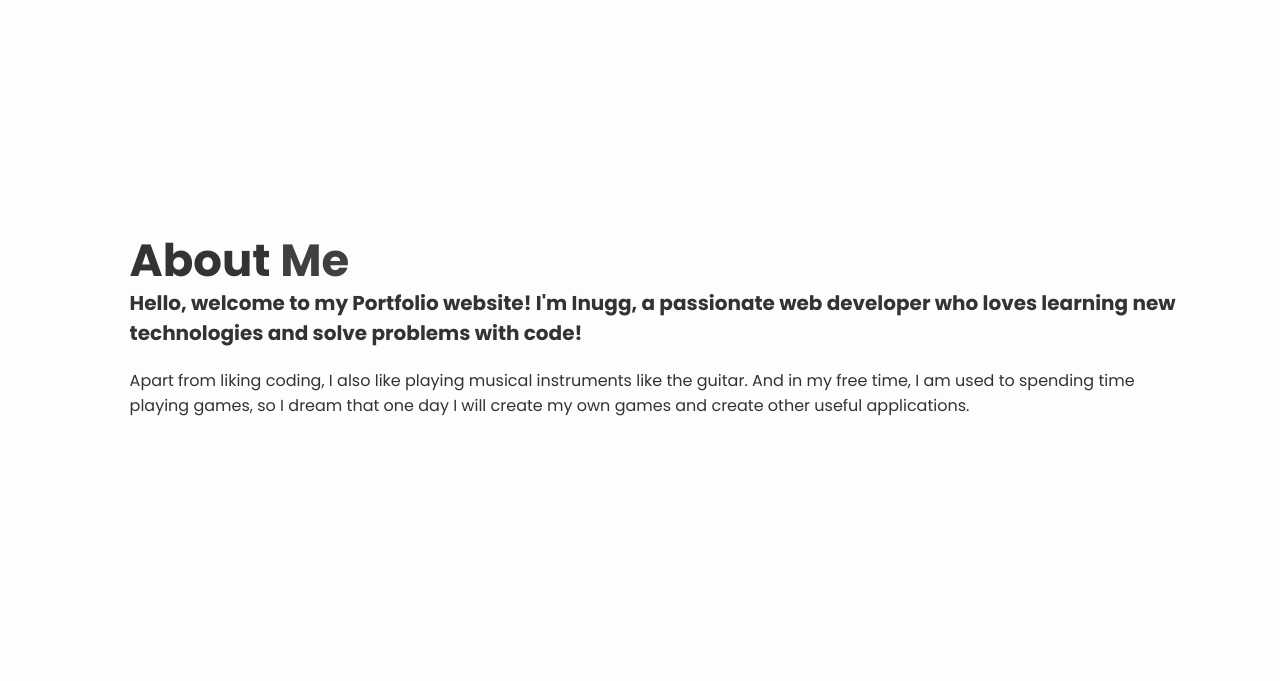
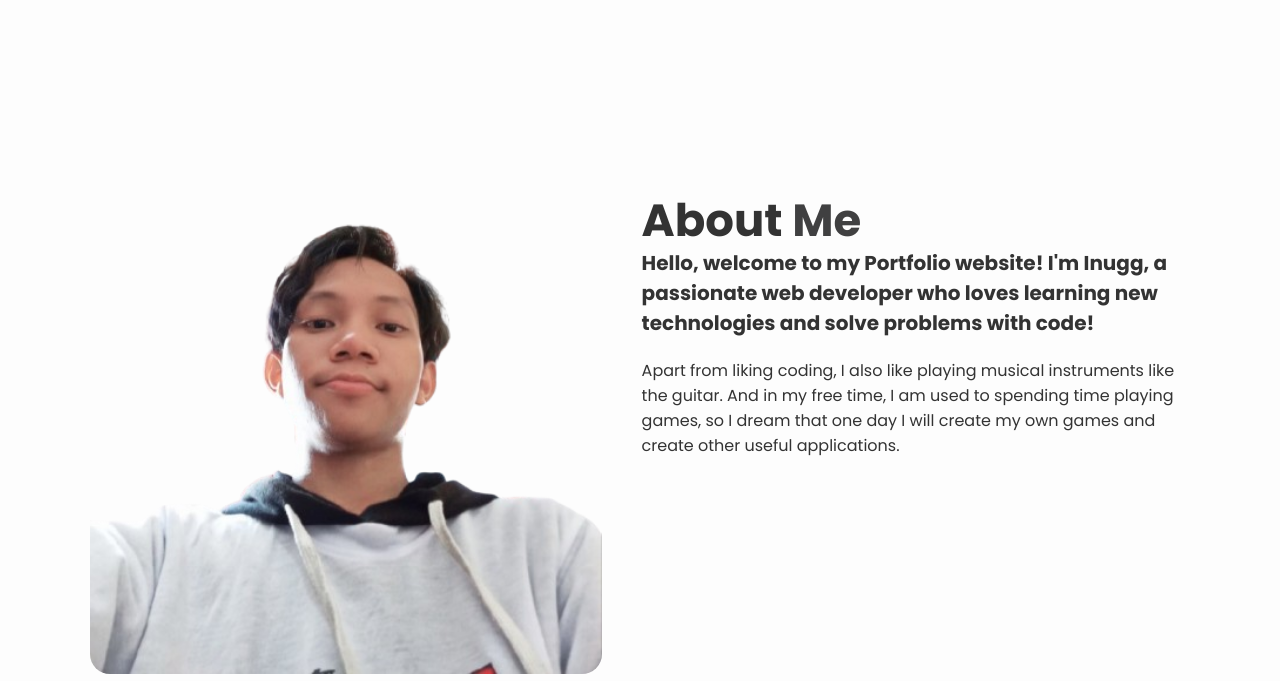
Before and after one commit to InuggCops/InuggCops.github.io, a plain HTML site: page index.html in a window 1280 px wide. Shown: the part 899-1580 px from the top of the page. Drawn offline with nearby package versions, Linux system fonts and the light colour scheme.

Commit message:
Update index.html

```diff
--- a/index.html
+++ b/index.html
@@ -74,7 +74,7 @@
 
     <section class="about" id="about">
         <div class="about-img">
-            <img src="images/about.png" alt="">
+            <img src="images/1000050002-removebg-preview.png" alt="">
         </div>
 
         <div class="about-content">
```
